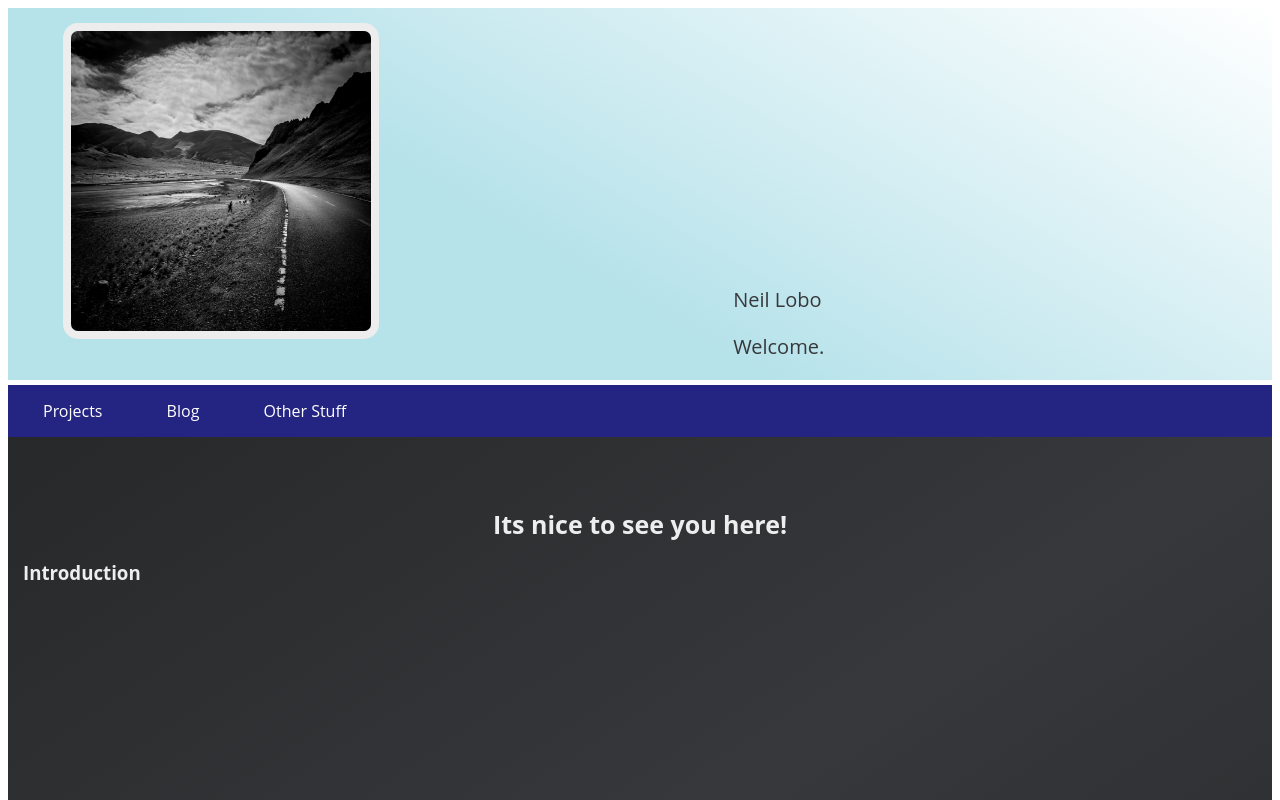
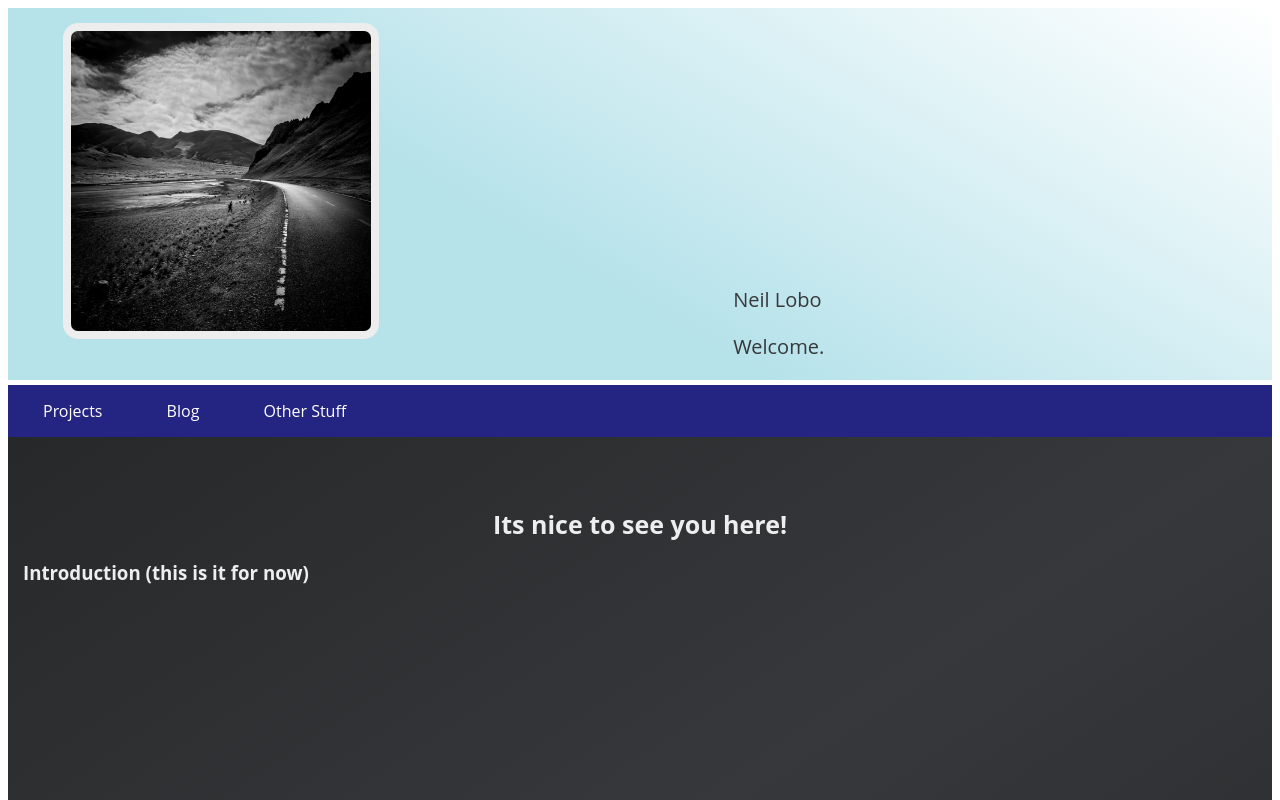
Before and after one commit to neillobo81/neillobo81.github.io, a website: page index.html in a window 1280 px wide. Shown: the top 800 px of the page. Drawn offline with Linux system fonts and the light colour scheme.

Commit message:
same as above

```diff
--- a/index.html
+++ b/index.html
@@ -37,7 +37,7 @@
   <div class="body_of_page">
     <h1 class="Introduction"> Its nice to see you here!</h1>
 
-    <h3 class="AboutMe"> Introduction</h3>
+    <h3 class="AboutMe"> Introduction (this is it for now)</h3>
     <p class="AboutMePara"> </p>
   </div>
 </body>
```
